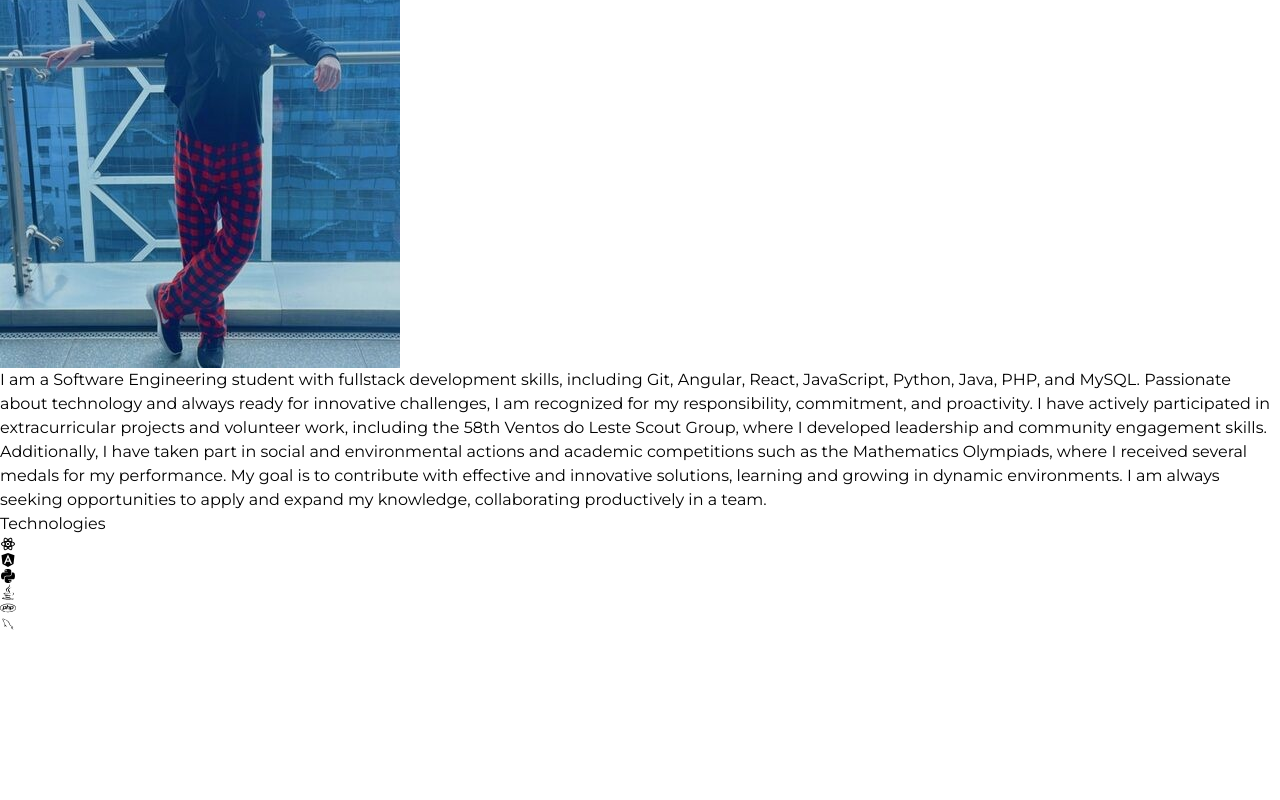
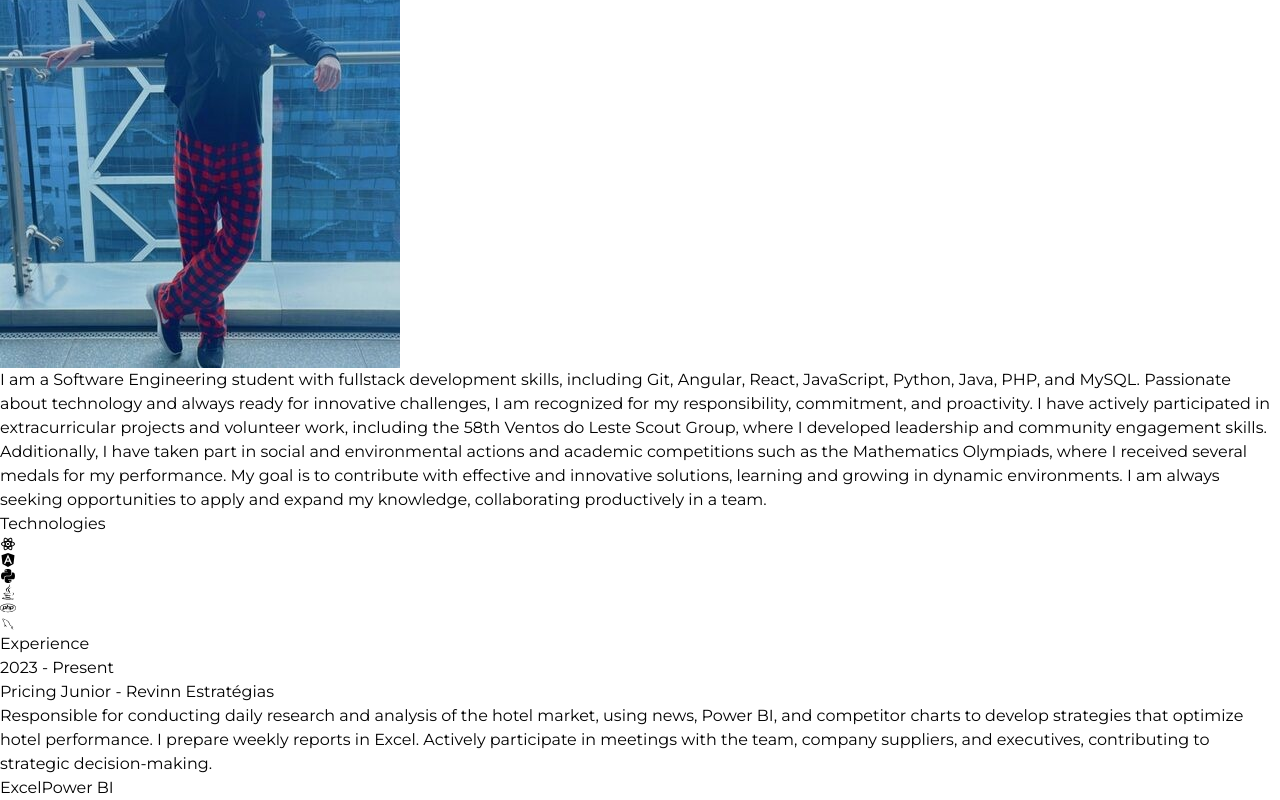
Before and after one commit to Landro001/my-portfolio, a React (Vite) app: page / in a window 1280 px wide. Shown: the part 1938-2738 px from the top of the page. Before the commit the page ends 2570 px from the top, so only its background shows below. Built offline with nearby package versions, Linux system fonts and the light colour scheme.

Commit message:
feat: creates Experience component

```diff
--- a/src/App.jsx
+++ b/src/App.jsx
@@ -1,4 +1,5 @@
 import About from "./components/About"
+import Experience from "./components/Experience"
 import Hero from "./components/Hero"
 import Navbar from "./components/Navbar"
 import Technologies from "./components/Technologies"
@@ -17,6 +18,7 @@
         <Hero />
         <About />
         <Technologies />
+        <Experience />
       </div>
     </div>
 
--- /dev/null
+++ b/src/components/Experience.jsx
@@ -0,0 +1,39 @@
+import { EXPERIENCES } from "../constants"
+
+const Experience = () => {
+  return (
+    <div className="border-b border-neutral-900 pb-4">
+        <h2 className="my-20 text-center text-4xl">Experience</h2>
+        <div>
+            {EXPERIENCES.map((experience, index) => (
+                <div
+                    key={index}
+                    className="mb-8 flex flex-wrap lg:justify-center"
+                >
+                    <div className="w-full lg:w-1/4">
+                        <p className="mb-2 text-sm text-neutral-400">{experience.year}</p>
+                    </div>
+                    <div className="w-full max-w-xl lg:w-3/4">
+                        <h6 className="mb-2 font-semibold">
+                            {experience.role} -{" "}
+                            <span className="text-sm text-purple-100">
+                                {experience.company}
+                            </span>
+                        </h6>
+                        <p className="mb-4 text-neutral-400">
+                            {experience.description}
+                        </p>
+                        {experience.technologies.map((tech, index) => (
+                            <span key={index} className="mr-2 mt-4 rounded bg-neutral-900 px-2 py-1 text-sm font-medium text-purple-800">
+                                {tech}
+                            </span>
+                        ))}
+                    </div>
+                </div>
+            ))}
+        </div>
+    </div>
+  )
+}
+
+export default Experience
```
